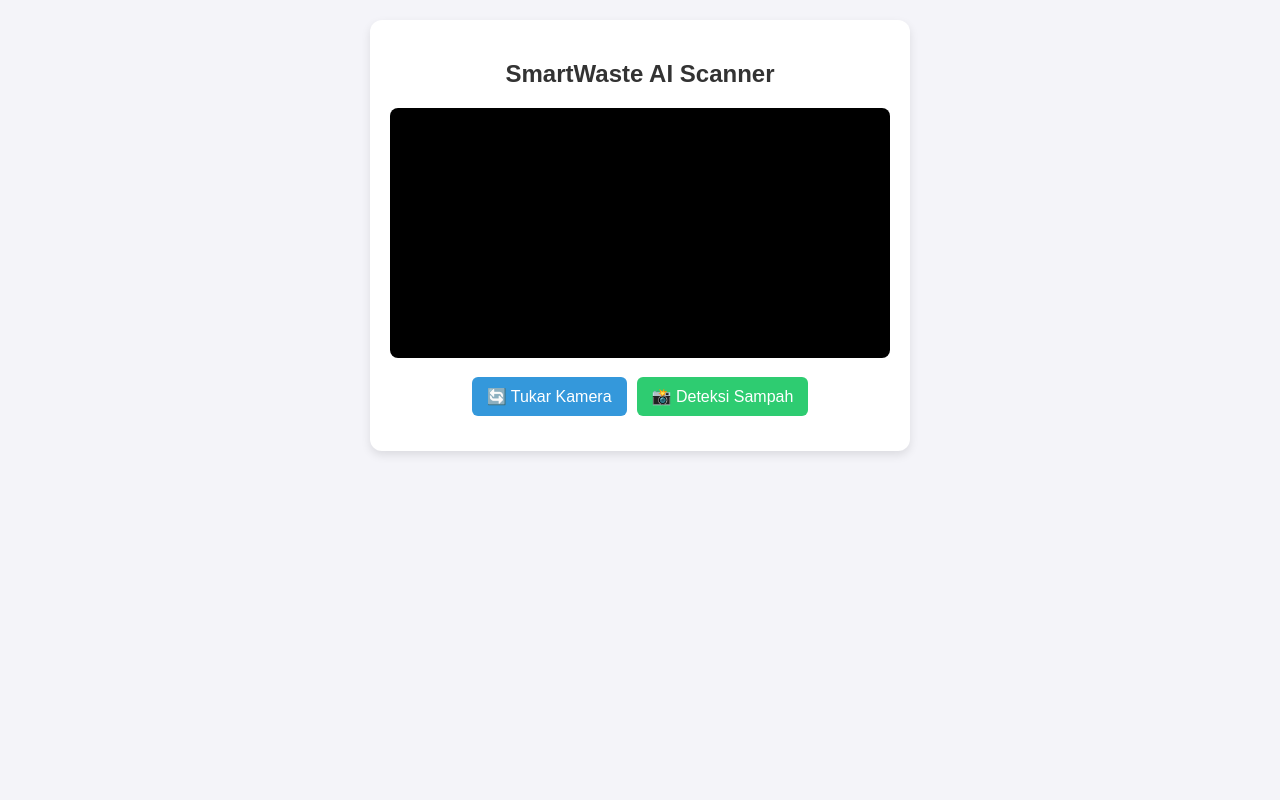
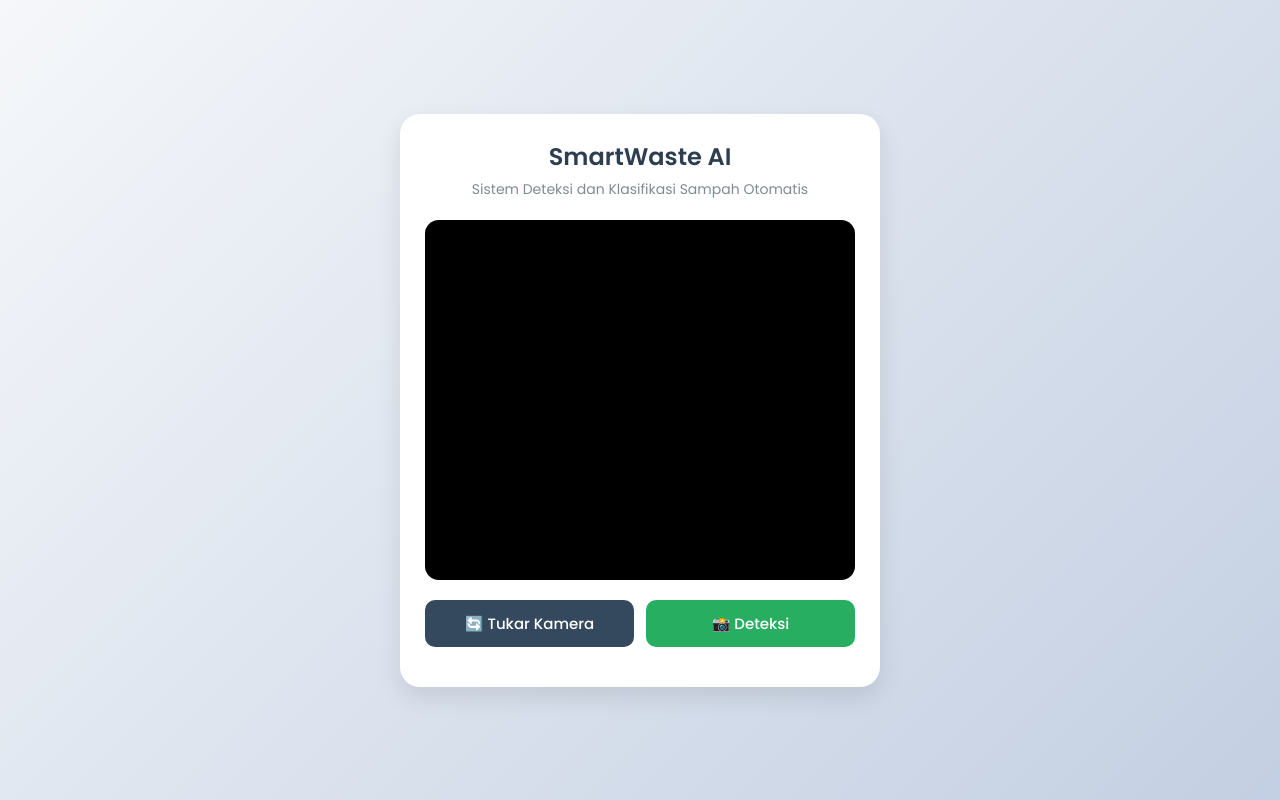
Before and after one commit to ferdiansyahrizki610-png/Smartwaste-AI, a Flask app: page / in a window 1280 px wide. Run offline with Flask 3, Linux system fonts and the light colour scheme.

Commit message:
index.html

```diff
--- a/templates/index.html
+++ b/templates/index.html
@@ -3,86 +3,132 @@
 <head>
     <meta charset="UTF-8">
     <meta name="viewport" content="width=device-width, initial-scale=1.0">
-    <title>SmartWaste AI - Deteksi Sampah</title>
+    <title>SmartWaste AI - Klasifikasi Sampah Cerdas</title>
+    <!-- Google Fonts untuk mempercantik tampilan -->
+    <link href="https://fonts.googleapis.com/css2?family=Poppins:wght@300;400;500;600;700&display=swap" rel="stylesheet">
     <style>
+        * {
+            box-sizing: border-box;
+            margin: 0;
+            padding: 0;
+            font-family: 'Poppins', sans-serif;
+        }
         body {
-            font-family: Arial, sans-serif;
-            text-align: center;
-            background-color: #f4f4f9;
-            margin: 0;
+            background: linear-gradient(135deg, #f5f7fa 0%, #c3cfe2 100%);
+            color: #333;
+            min-height: 100vh;
+            display: flex;
+            justify-content: center;
+            align-items: center;
             padding: 20px;
         }
-        h2 {
-            color: #333;
+        .main-container {
+            background: #ffffff;
+            width: 100%;
+            max-width: 480px;
+            padding: 25px;
+            border-radius: 20px;
+            box-shadow: 0 10px 25px rgba(0, 0, 0, 0.1);
+            text-align: center;
         }
-        .container {
-            max-width: 500px;
-            margin: 0 auto;
-            background: #fff;
-            padding: 20px;
-            border-radius: 12px;
-            box-shadow: 0 4px 10px rgba(0,0,0,0.1);
+        .header h1 {
+            font-size: 24px;
+            color: #2c3e50;
+            font-weight: 600;
+            margin-bottom: 5px;
+        }
+        .header p {
+            font-size: 14px;
+            color: #7f8c8d;
+            margin-bottom: 20px;
+        }
+        .camera-box {
+            position: relative;
+            width: 100%;
+            height: 360px;
+            background: #000;
+            border-radius: 14px;
+            overflow: hidden;
+            box-shadow: inset 0 0 10px rgba(0,0,0,0.5);
+            margin-bottom: 20px;
         }
         video {
             width: 100%;
-            max-height: 400px;
-            border-radius: 8px;
-            background: #000;
+            height: 100%;
             object-fit: cover;
         }
-        .btn-group {
-            margin-top: 15px;
+        .btn-container {
             display: flex;
-            gap: 10px;
+            gap: 12px;
             justify-content: center;
         }
-        button {
-            padding: 10px 15px;
-            font-size: 16px;
+        .btn {
+            flex: 1;
+            padding: 12px 15px;
+            font-size: 15px;
+            font-weight: 500;
             border: none;
-            border-radius: 6px;
+            border-radius: 10px;
             cursor: pointer;
+            transition: all 0.3s ease;
             color: #fff;
+            display: flex;
+            align-items: center;
+            justify-content: center;
+            gap: 8px;
         }
-        #btnToggle {
-            background-color: #3498db;
+        .btn-toggle {
+            background-color: #34495e;
         }
-        #btnToggle:hover {
-            background-color: #2980b9;
+        .btn-toggle:hover {
+            background-color: #2c3e50;
         }
-        #btnCapture {
-            background-color: #2ecc71;
+        .btn-capture {
+            background-color: #27ae60;
         }
-        #btnCapture:hover {
-            background-color: #27ae60;
+        .btn-capture:hover {
+            background-color: #219653;
+        }
+        #result {
+            margin-top: 15px;
+            font-size: 15px;
+            font-weight: 500;
+            color: #2c3e50;
         }
     </style>
 </head>
 <body>
 
-    <div class="container">
-        <h2>SmartWaste AI Scanner</h2>
+    <div class="main-container">
+        <div class="header">
+            <h1>SmartWaste AI</h1>
+            <p>Sistem Deteksi dan Klasifikasi Sampah Otomatis</p>
+        </div>
 
-        <!-- Elemen Video Kamera -->
-        <video id="video" autoplay playsinline></video>
+        <!-- Kotak Tampilan Kamera -->
+        <div class="camera-box">
+            <video id="video" autoplay playsinline></video>
+        </div>
 
-        <div class="btn-group">
-            <!-- Tombol Tukar Kamera -->
-            <button id="btnToggle" onclick="switchCamera()">🔄 Tukar Kamera</button>
-            <!-- Tombol Tangkap / Deteksi (Opsional) -->
-            <button id="btnCapture" onclick="captureImage()">📸 Deteksi Sampah</button>
+        <!-- Tombol Aksi -->
+        <div class="btn-container">
+            <button class="btn btn-toggle" onclick="switchCamera()">
+                🔄 Tukar Kamera
+            </button>
+            <button class="btn btn-capture" onclick="captureImage()">
+                📸 Deteksi
+            </button>
         </div>
 
         <canvas id="canvas" style="display: none;"></canvas>
-        <div id="result" style="margin-top: 15px; font-weight: bold;"></div>
+        <div id="result"></div>
     </div>
 
     <script>
-        let useFrontCamera = false; // Default menggunakan kamera belakang (environment)
+        let useFrontCamera = false; // Default menggunakan kamera belakang (environment) di HP
         let currentStream = null;
 
         function startCamera() {
-            // Hentikan stream kamera sebelumnya jika ada agar tidak bentrok
             if (currentStream) {
                 currentStream.getTracks().forEach(track => track.stop());
             }
@@ -103,7 +149,7 @@
                 })
                 .catch(err => {
                     console.error("Gagal mengakses kamera: ", err);
-                    alert("Tidak dapat mengakses kamera. Pastikan izin kamera diizinkan di browser HP Anda.");
+                    alert("Tidak dapat mengakses kamera. Pastikan izin kamera telah diaktifkan.");
                 });
         }
 
@@ -113,12 +159,12 @@
             startCamera();
         }
 
-        // Jalankan kamera saat halaman pertama kali dibuka
+        // Jalankan kamera otomatis saat halaman dibuka
         window.addEventListener('load', () => {
             startCamera();
         });
 
-        // Contoh fungsi tangkap gambar (jika ingin dikirim ke backend Flask)
+        // Fungsi contoh tangkap gambar untuk proses AI
         function captureImage() {
             const video = document.getElementById('video');
             const canvas = document.getElementById('canvas');
@@ -127,8 +173,8 @@
             const ctx = canvas.getContext('2d');
             ctx.drawImage(video, 0, 0, canvas.width, canvas.height);
 
-            // Gambar berhasil diambil dan bisa dikirim ke backend Flask via fetch API di sini
-            document.getElementById('result').innerText = "Memproses gambar...";
+            document.getElementById('result').innerText = "Menganalisis sampah...";
+            // Di sini kamu bisa menambahkan logika fetch API untuk mengirim gambar ke backend Flask
         }
     </script>
 </body>
```
